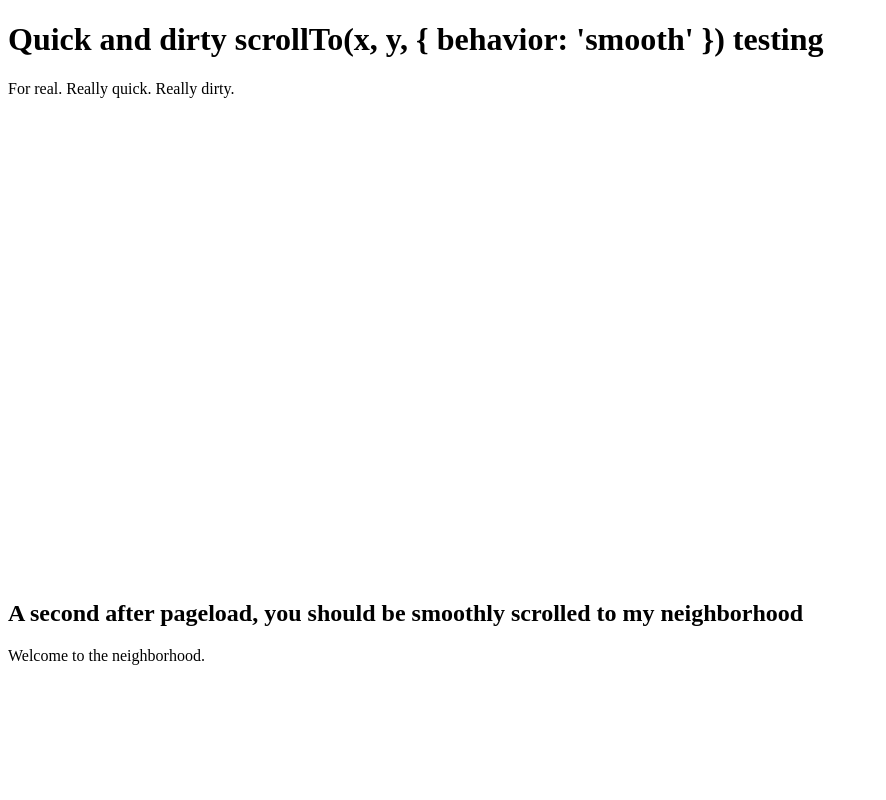
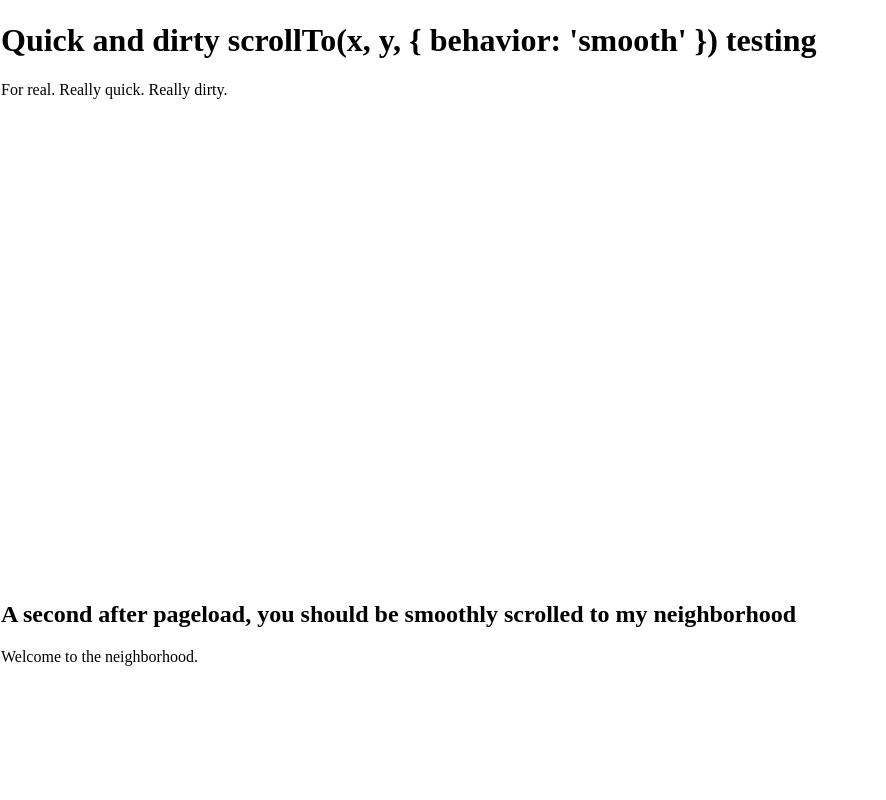
Before and after one commit to iamdustan/smoothscroll, a website: page test.html in a window 1280 px wide. Shown: the top 800 px of the page, without its empty margins (0-886 px from the left). Drawn offline with Linux system fonts and the light colour scheme.

```diff
--- a/test.html
+++ b/test.html
@@ -2,7 +2,7 @@
 <html>
 <head>
 </head>
-<body>
+<body style="margin: 0;padding: 1px;">
   <h1>Quick and dirty scrollTo(x, y, { behavior: 'smooth' }) testing</h1>
   <p style='height: 500px'>For real. Really quick. Really dirty.</p>
   <h2 id='scrollIntoView'>A second after pageload, you should be smoothly scrolled to my neighborhood</h2>
```
